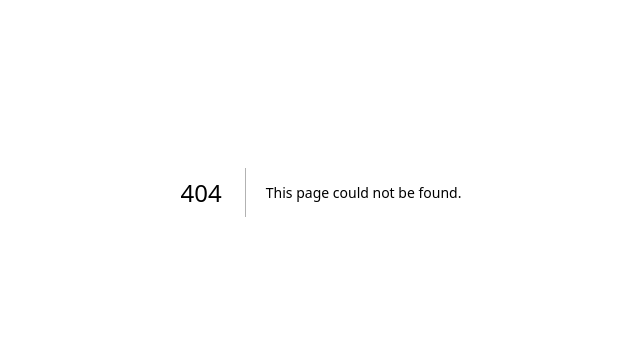
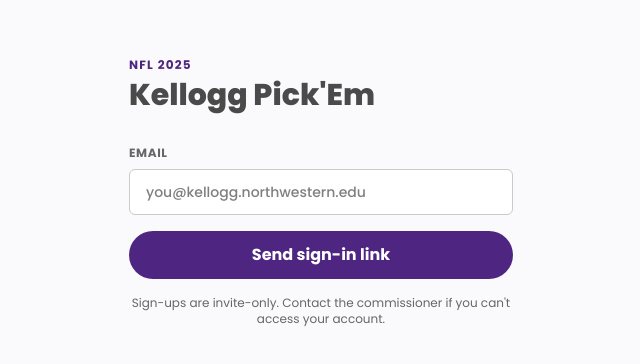
Before and after one commit to shaanpatel411/Kellogg-PickEm, a Next.js app: page /login in a window 1280 px wide. Before the commit this address had no page. Shown: the part 208-572 px from the top of the page, without its empty margins (319-959 px from the left). Built offline with nearby package versions, Linux system fonts and the light colour scheme; no server answers.

Commit message:
feat: add magic link auth, login page, and auth callback
Uses proxy.ts instead of middleware.ts, per Next.js 16's renamed
convention (applied via the official middleware-to-proxy codemod).

Co-Authored-By: Claude Sonnet 5 <noreply@anthropic.com>

```diff
--- /dev/null
+++ b/app/auth/callback/route.ts
@@ -0,0 +1,14 @@
+import { NextResponse } from 'next/server'
+import { createClient } from '@/lib/supabase/server'
+
+export async function GET(request: Request) {
+  const { searchParams, origin } = new URL(request.url)
+  const code = searchParams.get('code')
+
+  if (code) {
+    const supabase = await createClient()
+    await supabase.auth.exchangeCodeForSession(code)
+  }
+
+  return NextResponse.redirect(`${origin}/picks`)
+}
--- /dev/null
+++ b/app/login/page.tsx
@@ -0,0 +1,78 @@
+'use client'
+import { useState } from 'react'
+import { createClient } from '@/lib/supabase/client'
+
+export default function LoginPage() {
+  const [email, setEmail] = useState('')
+  const [sent, setSent] = useState(false)
+  const [loading, setLoading] = useState(false)
+  const [error, setError] = useState<string | null>(null)
+  const supabase = createClient()
+
+  async function handleSubmit(e: React.FormEvent) {
+    e.preventDefault()
+    setLoading(true)
+    setError(null)
+    const { error } = await supabase.auth.signInWithOtp({
+      email,
+      options: { emailRedirectTo: `${location.origin}/auth/callback` },
+    })
+    if (error) {
+      setError(error.message)
+    } else {
+      setSent(true)
+    }
+    setLoading(false)
+  }
+
+  return (
+    <div className="min-h-screen flex items-center justify-center bg-[var(--surface-page)] px-4">
+      <div className="w-full max-w-sm">
+        <div className="mb-8">
+          <p className="text-xs font-bold tracking-widest uppercase text-purple-700 mb-1">
+            NFL 2025
+          </p>
+          <h1 className="text-3xl font-black text-gray-11">
+            Kellogg Pick&apos;Em
+          </h1>
+        </div>
+
+        {sent ? (
+          <div className="bg-green-light rounded-card p-5">
+            <p className="font-semibold text-green">Check your email.</p>
+            <p className="text-sm text-gray-9 mt-1">
+              We sent a link to <strong>{email}</strong>. Click it to sign in.
+            </p>
+          </div>
+        ) : (
+          <form onSubmit={handleSubmit} className="flex flex-col gap-4">
+            <div>
+              <label className="block text-xs font-bold tracking-wider uppercase text-gray-9 mb-2">
+                Email
+              </label>
+              <input
+                type="email"
+                required
+                value={email}
+                onChange={e => setEmail(e.target.value)}
+                placeholder="you@kellogg.northwestern.edu"
+                className="w-full border border-gray-4 rounded-[6px] px-4 py-3 text-sm font-medium focus:outline-none focus:ring-2 focus:ring-purple-300 bg-white"
+              />
+            </div>
+            {error && <p className="text-sm text-red">{error}</p>}
+            <button
+              type="submit"
+              disabled={loading}
+              className="w-full bg-purple-700 hover:bg-purple-900 text-white font-bold py-3 rounded-pill transition-colors disabled:opacity-60"
+            >
+              {loading ? 'Sending...' : 'Send sign-in link'}
+            </button>
+            <p className="text-xs text-center text-gray-9">
+              Sign-ups are invite-only. Contact the commissioner if you can&apos;t access your account.
+            </p>
+          </form>
+        )}
+      </div>
+    </div>
+  )
+}
--- a/app/page.tsx
+++ b/app/page.tsx
@@ -1,69 +1,5 @@
-import Image from "next/image";
+import { redirect } from 'next/navigation'
 
 export default function Home() {
-  return (
-    <div className="flex flex-col flex-1 items-center justify-center bg-zinc-50 font-sans dark:bg-black">
-      <main className="flex flex-1 w-full max-w-3xl flex-col items-center justify-between py-32 px-16 bg-white dark:bg-black sm:items-start">
-        <Image
-          className="dark:invert h-5 w-[100px]"
-          src="/next.svg"
-          alt="Next.js logo"
-          width={100}
-          height={20}
-          priority
-        />
-        <div className="flex flex-col items-center gap-6 text-center sm:items-start sm:text-left">
-          <h1 className="max-w-xs text-3xl font-semibold leading-10 tracking-tight text-black dark:text-zinc-50">
-            To get started, edit the{" "}
-            <code className="rounded bg-black/[.06] px-1.5 py-0.5 font-mono text-[0.9em] dark:bg-white/[.08]">
-              page.tsx
-            </code>{" "}
-            file.
-          </h1>
-          <p className="max-w-md text-lg leading-8 text-zinc-600 dark:text-zinc-400">
-            Looking for a starting point or more instructions? Head over to{" "}
-            <a
-              href="https://vercel.com/templates?framework=next.js&utm_source=create-next-app&utm_medium=appdir-template-tw&utm_campaign=create-next-app"
-              className="font-medium text-zinc-950 dark:text-zinc-50"
-            >
-              Templates
-            </a>{" "}
-            or the{" "}
-            <a
-              href="https://nextjs.org/learn?utm_source=create-next-app&utm_medium=appdir-template-tw&utm_campaign=create-next-app"
-              className="font-medium text-zinc-950 dark:text-zinc-50"
-            >
-              Learning
-            </a>{" "}
-            center.
-          </p>
-        </div>
-        <div className="flex flex-col gap-4 text-base font-medium sm:flex-row">
-          <a
-            className="flex h-12 w-full items-center justify-center gap-2 rounded-full bg-foreground px-5 text-background transition-colors hover:bg-[#383838] dark:hover:bg-[#ccc] md:w-[158px]"
-            href="https://vercel.com/new?utm_source=create-next-app&utm_medium=appdir-template-tw&utm_campaign=create-next-app"
-            target="_blank"
-            rel="noopener noreferrer"
-          >
-            <Image
-              className="dark:invert h-[14px] w-4"
-              src="/vercel.svg"
-              alt="Vercel logomark"
-              width={16}
-              height={14}
-            />
-            Deploy Now
-          </a>
-          <a
-            className="flex h-12 w-full items-center justify-center rounded-full border border-solid border-black/[.08] px-5 transition-colors hover:border-transparent hover:bg-black/[.04] dark:border-white/[.145] dark:hover:bg-[#1a1a1a] md:w-[158px]"
-            href="https://nextjs.org/docs?utm_source=create-next-app&utm_medium=appdir-template-tw&utm_campaign=create-next-app"
-            target="_blank"
-            rel="noopener noreferrer"
-          >
-            Documentation
-          </a>
-        </div>
-      </main>
-    </div>
-  );
+  redirect('/picks')
 }
--- /dev/null
+++ b/app/picks/page.tsx
@@ -0,0 +1,7 @@
+export default function PicksPage() {
+  return (
+    <main className="p-4">
+      <p className="text-purple-700 font-bold">Picks page — coming soon</p>
+    </main>
+  )
+}
--- /dev/null
+++ b/proxy.ts
@@ -0,0 +1,37 @@
+import { createServerClient } from '@supabase/ssr'
+import { NextResponse, type NextRequest } from 'next/server'
+
+export async function proxy(request: NextRequest) {
+  let supabaseResponse = NextResponse.next({ request })
+
+  const supabase = createServerClient(
+    process.env.NEXT_PUBLIC_SUPABASE_URL!,
+    process.env.NEXT_PUBLIC_SUPABASE_ANON_KEY!,
+    {
+      cookies: {
+        getAll() { return request.cookies.getAll() },
+        setAll(cookiesToSet) {
+          cookiesToSet.forEach(({ name, value }) => request.cookies.set(name, value))
+          supabaseResponse = NextResponse.next({ request })
+          cookiesToSet.forEach(({ name, value, options }) =>
+            supabaseResponse.cookies.set(name, value, options)
+          )
+        },
+      },
+    }
+  )
+
+  const { data: { user } } = await supabase.auth.getUser()
+  const isLoginPage = request.nextUrl.pathname === '/login'
+  const isCallback = request.nextUrl.pathname.startsWith('/auth/')
+
+  if (!user && !isLoginPage && !isCallback) {
+    return NextResponse.redirect(new URL('/login', request.url))
+  }
+
+  return supabaseResponse
+}
+
+export const config = {
+  matcher: ['/((?!_next/static|_next/image|favicon.ico).*)'],
+}
```
